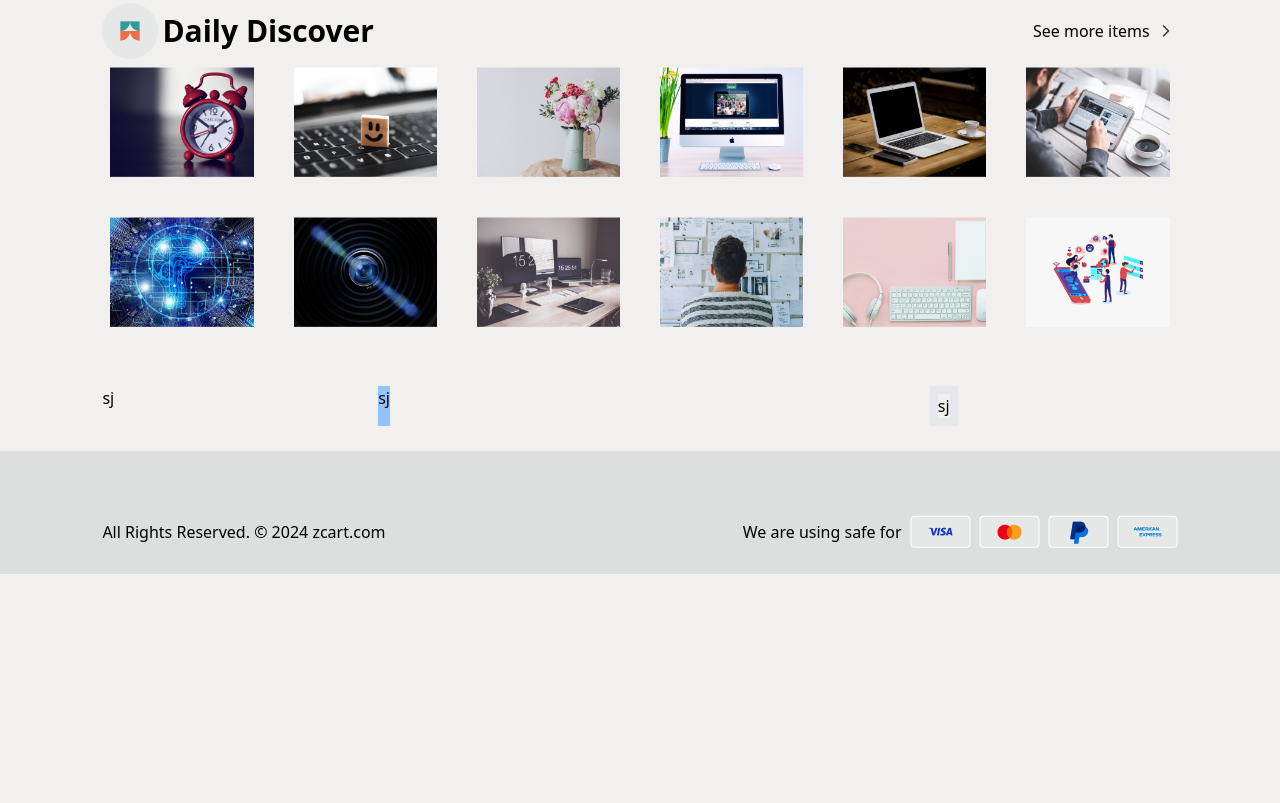
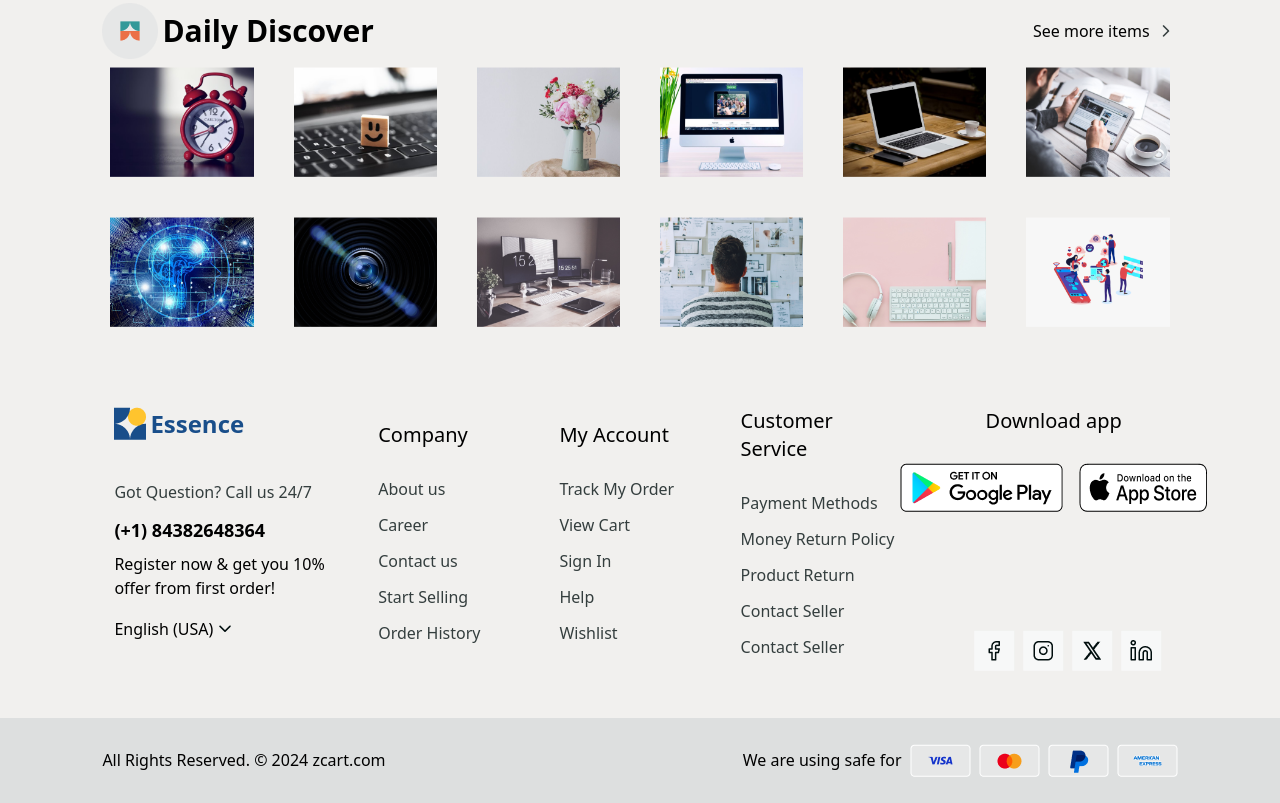
Before and after one commit to sabbirhosssen/incevio_project, a website: page dist/index.html in a window 1280 px wide. Shown: the part 5237-6040 px from the top of the page. Before the commit the page ends 5811 px from the top, so only its background shows below. Drawn offline with Linux system fonts and the light colour scheme; files whose address does not match are found by name.

Commit message:
footer setup

```diff
--- a/dist/index.html
+++ b/dist/index.html
@@ -490,13 +490,75 @@
 
     <footer class="w-full">
      <section class="w-full mt-[2%] mb-[2%] ps-[8%] pe-[8%]">
-      <div class="grid grid-cols-4 gap-7">
-        <div class="w-fit border-3">sj</div>
-        <div class="bg-blue-300 w-fit border-3 col-span-2 ...">sj</div>
-        <div class=" w-fit border-8">sj</div>
+      <div class="grid grid-cols-4 gap-7 pt-[2%] pb-[2%]">
+        <div class="w-full border-3 ml-3 ...">
+          <div class="flex justify-self-start items-center gap-1 mb-10">
+            <img class="" src="./../image/global_image/footerlogo.png" alt="">
+            <h3 class="text-2xl font-bold text-[#194E8A]">Essence</h3>
+          </div>
+          <p class="text-[#343E3E] pb-3">Got Question? Call us 24/7</p>
+          <p class="font-bold text-lg pb-2">(+1) 84382648364</p>
+          <p class="text-[#343E3E]pb-2">
+            Register now & get you 10% <br> offer from first order!
+          </p>
+          <button class=" flex justify-center items-center pt-4">
+            <p class="text-center">English (USA)</p>
+            <img src="./../image/global_image/chevron-down.png" alt="">
+          </button>
+        </div>
+        <div class=" w-full border-3 col-span-2 ...">
+          <div class="w-full flex justify-center items-center gap-5">
+            <div class="w-full">
+              <h3 class="pb-7 font-medium text-xl">Company</h3>
+              <ul class="">
+                <li class="text-[#343E3E] pb-3">About us</li>
+                <li class="text-[#343E3E] pb-3">Career</li>
+                <li class="text-[#343E3E] pb-3">Contact us</li>
+                <li class="text-[#343E3E] pb-3">Start Selling</li>
+                <li class="text-[#343E3E] pb-3">Order History</li>
+              </ul>
+            </div>
+            <div class="w-full">
+              <h3 class="pb-7 font-medium text-xl">My Account</h3>
+              <ul class="">
+                <li class="text-[#343E3E] pb-3">Track My Order</li>
+                <li class="text-[#343E3E] pb-3">View Cart</li>
+                <li class="text-[#343E3E] pb-3">Sign In</li>
+                <li class="text-[#343E3E] pb-3">Help</li>
+                <li class="text-[#343E3E] pb-3">Wishlist</li>
+              </ul>
+            </div>
+            <div class="w-full">
+              <h3 class="pb-7 font-medium text-xl">Customer Service</h3>
+              <ul class="">
+                <li class="text-[#343E3E] pb-3">Payment Methods</li>
+                <li class="text-[#343E3E] pb-3">Money Return Policy</li>
+                <li class="text-[#343E3E] pb-3">Product Return</li>
+                <li class="text-[#343E3E] pb-3">Contact Seller</li>
+                <li class="text-[#343E3E] pb-3">Contact Seller</li>
+              </ul>
+            </div>
+
+
+
+          </div>
+        </div>
+        <div class=" w-full  text-center relative ...">
+          <h3 class="pb-7 font-medium text-xl">Download app</h3>
+          <div class="flex justify-center items-center gap-4">
+            <img src="./../image/global_image/Badge1.png" alt="" class="w-fit">
+            <img src="./../image/global_image/Badge.png" alt="" class="w-fit">
+          </div>
+          <div class="flex justify-center gap-2  absolute bottom-0 left-[18%]  ...">
+            <img src="./../image/global_image/facebook.png" alt="" class="w-fit">
+            <img src="./../image/global_image/instagram.png" alt="" class="w-fit">
+            <img src="./../image/global_image/X svg.png" alt="" class="w-fit">
+            <img src="./../image/global_image/linkedin.png" alt="" class="w-fit">
+          </div>
+        </div>
       </div>
      </section>
-      <div class="bg-[#DDDFDF] flex justify-between items-center ps-[8%] pe-[8%] pt-[5%] pb-[2%]">
+      <div class="bg-[#DDDFDF] flex justify-between items-center ps-[8%] pe-[8%] pt-[2%] pb-[2%]">
         <div class="ls">
           <h6 class="text-start">All Rights Reserved. &copy  2024 zcart.com</h6>
         </div>
```
Also changed, not shown: dist/style.css, image/global_image/chevron-down.png (added), image/global_image/footerlogo.png (added), 1 other file.
